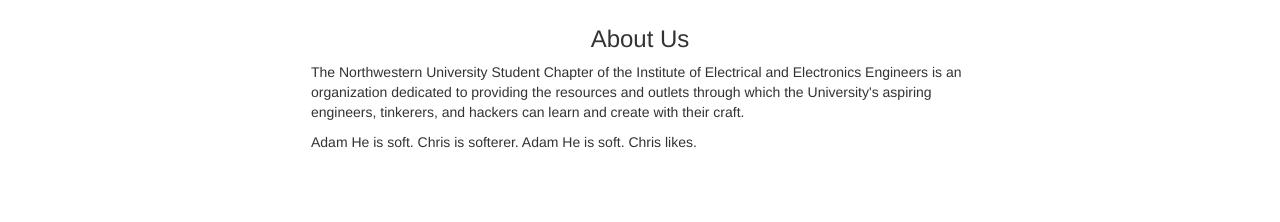
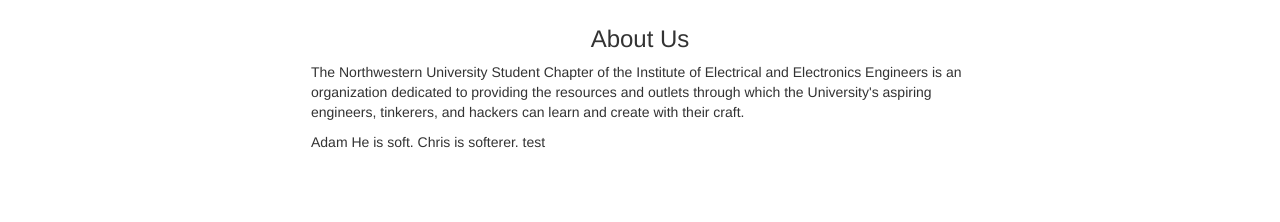
Before and after one commit to IEEE-NU/ieee-website, a plain HTML site: page index.html in a window 1280 px wide. Shown: the part 1040-1262 px from the top of the page. Drawn offline with nearby package versions, Linux system fonts and the light colour scheme.

Commit message:
Testing updating my branch

```diff
--- a/index.html
+++ b/index.html
@@ -42,9 +42,7 @@
 				<p>
 
 					Adam He is soft. Chris is softerer.
-
-					Adam He is soft.
-					Chris likes.
+                    test
 				</p>
 			</div>
 		</section>
```
